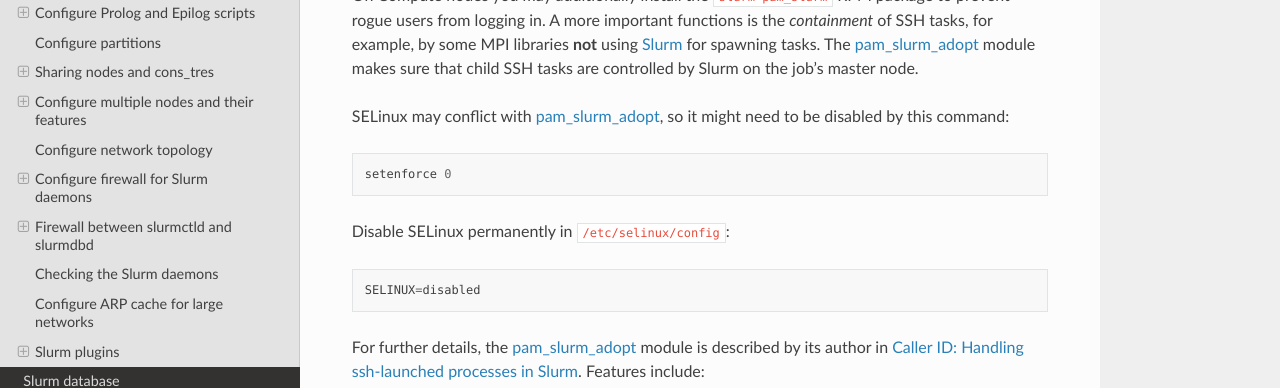
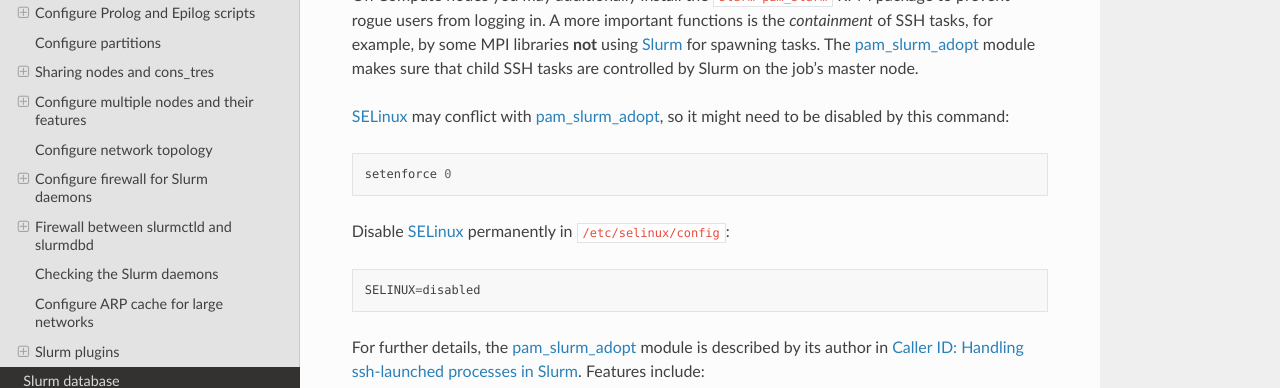
Before and after one commit to OleHolmNielsen/Niflheim_system, a Sphinx documentation site: the page built from docs/Slurm_configuration.rst, in a window 1280 px wide and 900 px high, scrolled down 24160 px. Shown: the part 151-539 px from the top of the window. Built offline with Sphinx 7.4.7 and the Read the Docs theme 2.0.0, drawn with Linux system fonts in a browser that asks for light colours; some of the changed text lies outside the part shown.

```diff
--- a/docs/Slurm_configuration.rst
+++ b/docs/Slurm_configuration.rst
@@ -1000,11 +1000,11 @@ On Compute nodes you may additionally install the ``slurm-pam_slurm`` RPM packag
 A more important functions is the *containment* of SSH tasks, for example, by some MPI libraries **not** using Slurm_ for spawning tasks.
 The pam_slurm_adopt_ module makes sure that child SSH tasks are controlled by Slurm on the job's master node.
 
-SELinux may conflict with pam_slurm_adopt_, so it might need to be disabled by this command::
+SELinux_ may conflict with pam_slurm_adopt_, so it might need to be disabled by this command::
 
   setenforce 0
 
-Disable SELinux permanently in ``/etc/selinux/config``::
+Disable SELinux_ permanently in ``/etc/selinux/config``::
 
   SELINUX=disabled
 
```
Also changed, not shown: other parts of docs/Slurm_configuration.rst (+6 -0 lines).
